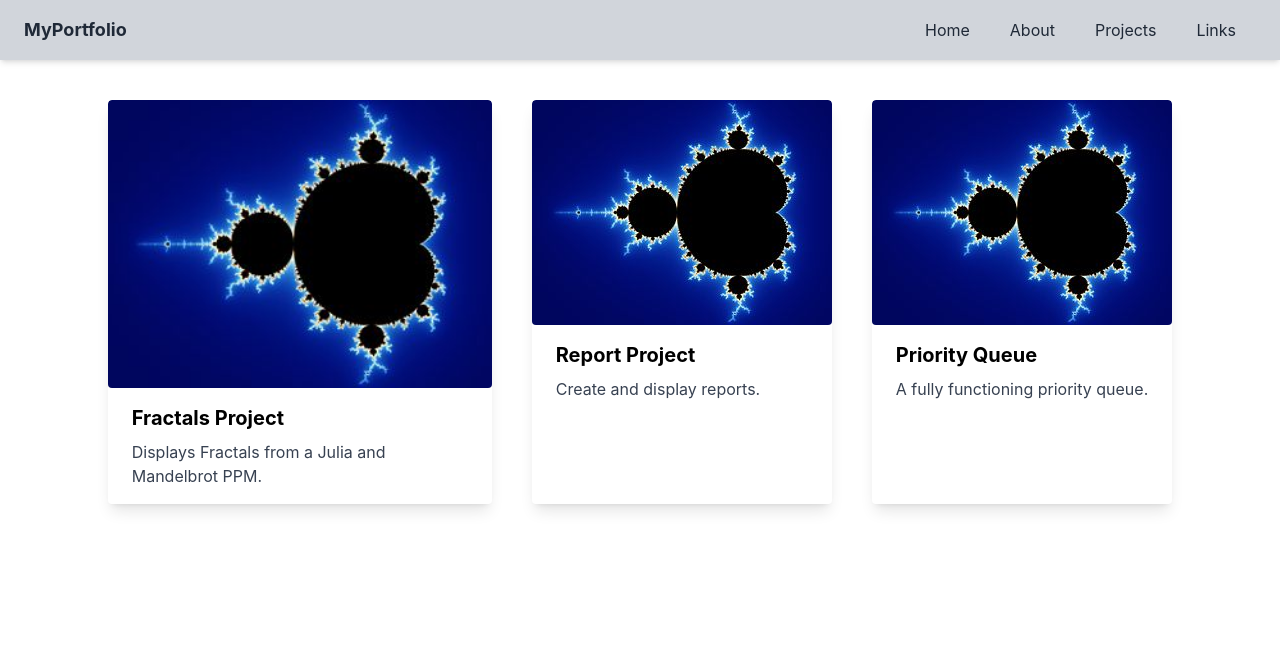
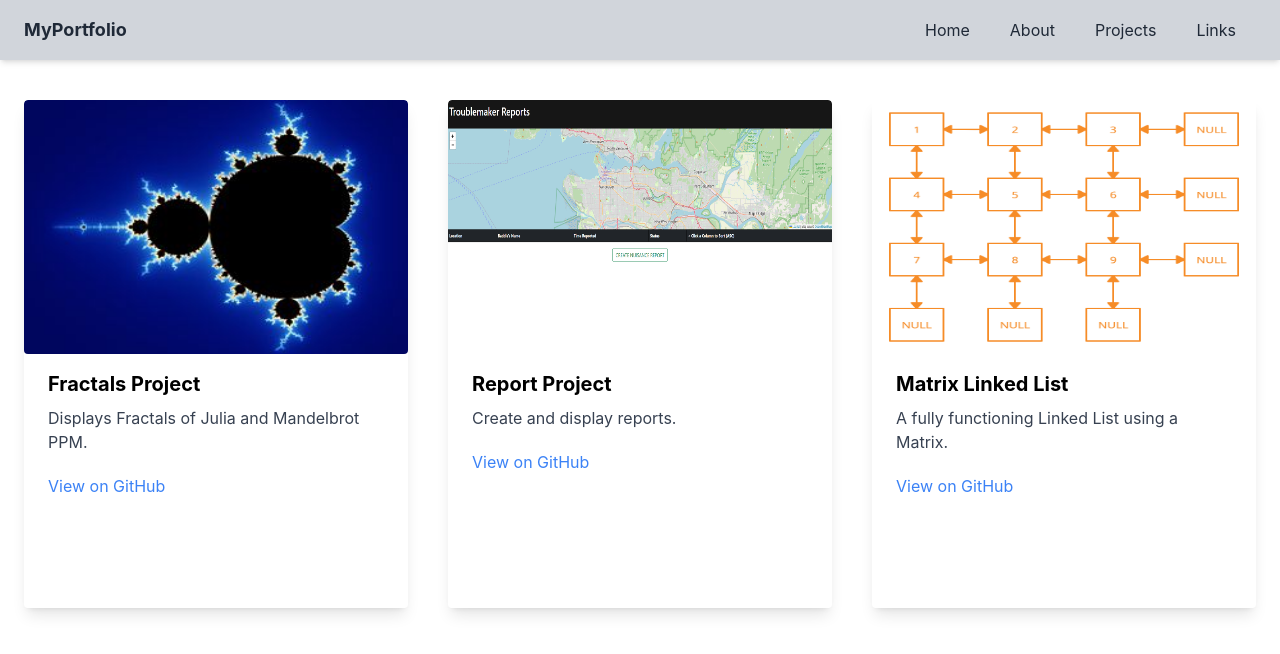
Before and after one commit to anursaidy/anursaidy.github.io, a React (Create React App) app in the folder portfolio-app/: page /projects in a window 1280 px wide. Shown: the top 654 px of the page. Built offline with nearby package versions, Linux system fonts and the light colour scheme.

Commit message:
Added Images & Links to Cards

```diff
--- a/portfolio-app/src/Projects.js
+++ b/portfolio-app/src/Projects.js
@@ -1,33 +1,47 @@
 import React from 'react';
 import fractalImage from './images/fractal.jpg'
+import reportImage from './images/report.png'
+import matrixLL from './images/matrixLL.jpg'
 function Projects() {
   return (
     <div className="flex justify-center py-10">
-      <div class="max-w-sm rounded overflow-hidden shadow-lg">
-        <img src={fractalImage} alt="Fractal" className="w-full h-auto rounded" />
-        <div class="px-6 py-4">
+      <div class="max-w-sm rounded overflow-hidden shadow-lg w-1/2">
+        <img src={fractalImage} alt="Fractal" className="w-full h-1/2 rounded" />
+        <div class="px-6 py-4 flex-grow">
           <div class="font-bold text-xl mb-2">Fractals Project</div>
           <p class="text-gray-700 text-base">
-            Displays Fractals from a Julia and Mandelbrot PPM.
+            Displays Fractals  of Julia and Mandelbrot PPM.
           </p>
+          <a href="https://github.com/anursaidy/Fractals-Lab"
+            className="text-blue-500 inline-block mt-5">
+            View on GitHub
+          </a>
         </div>
       </div>
-      <div class="max-w-sm rounded overflow-hidden shadow-lg mx-10">
-        <img src={fractalImage} alt="Fractal" className="w-full h-auto rounded" />
-        <div class="px-6 py-4">
+      <div class="max-w-sm rounded overflow-hidden shadow-lg mx-10 w-1/2">
+        <img src={reportImage} alt="Report" className="w-full h-1/2 rounded" />
+        <div class="px-6 py-4 flex-grow">
           <div class="font-bold text-xl mb-2">Report Project</div>
           <p class="text-gray-700 text-base">
             Create and display reports.
           </p>
+          <a href="https://github.com/anursaidy/report-application"
+            className="text-blue-500 inline-block mt-5">
+            View on GitHub
+          </a>
         </div>
       </div>
-      <div class="max-w-sm rounded overflow-hidden shadow-lg ">
-        <img src={fractalImage} alt="Fractal" className="w-full h-auto rounded" />
+      <div class="max-w-sm rounded overflow-hidden shadow-lg w-1/2">
+        <img src={matrixLL} alt="Matrix Linked List" className="w-full h-1/2 rounded" />
         <div class="px-6 py-4">
-          <div class="font-bold text-xl mb-2">Priority Queue</div>
+          <div class="font-bold text-xl mb-2">Matrix Linked List</div>
           <p class="text-gray-700 text-base">
-            A fully functioning priority queue.
+            A fully functioning Linked List using a Matrix.
           </p>
+          <a href="https://github.com/anursaidy/Matrix-Linked-List"
+            className="text-blue-500 inline-block mt-5">
+            View on GitHub
+          </a>
         </div>
       </div>
     </div>
```
Also changed, not shown: portfolio-app/src/images/matrixLL.jpg (added), portfolio-app/src/images/report.png (added).
